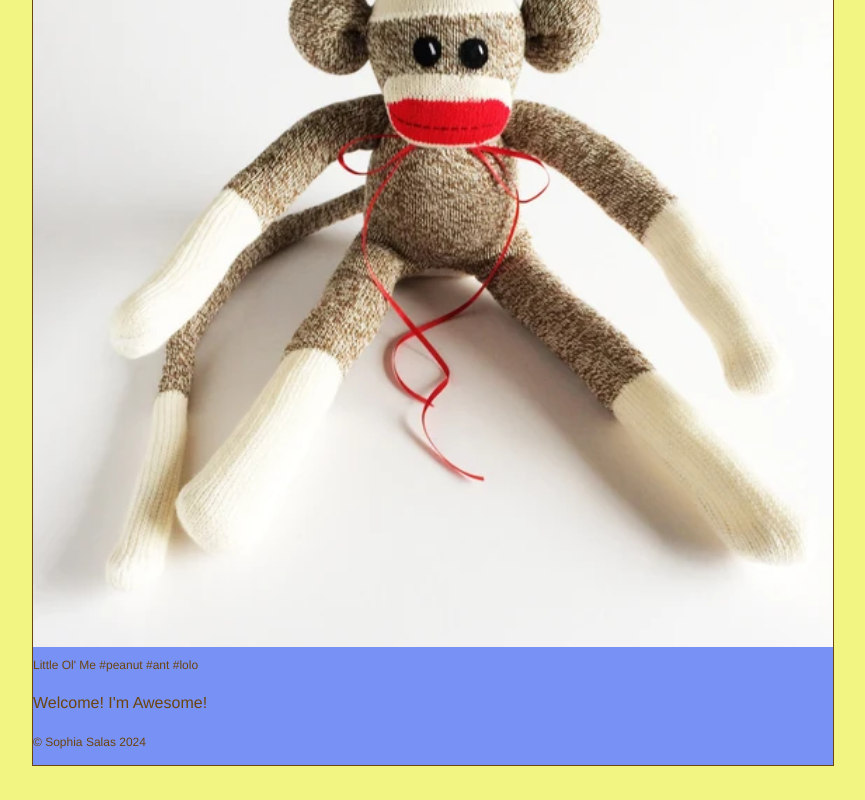
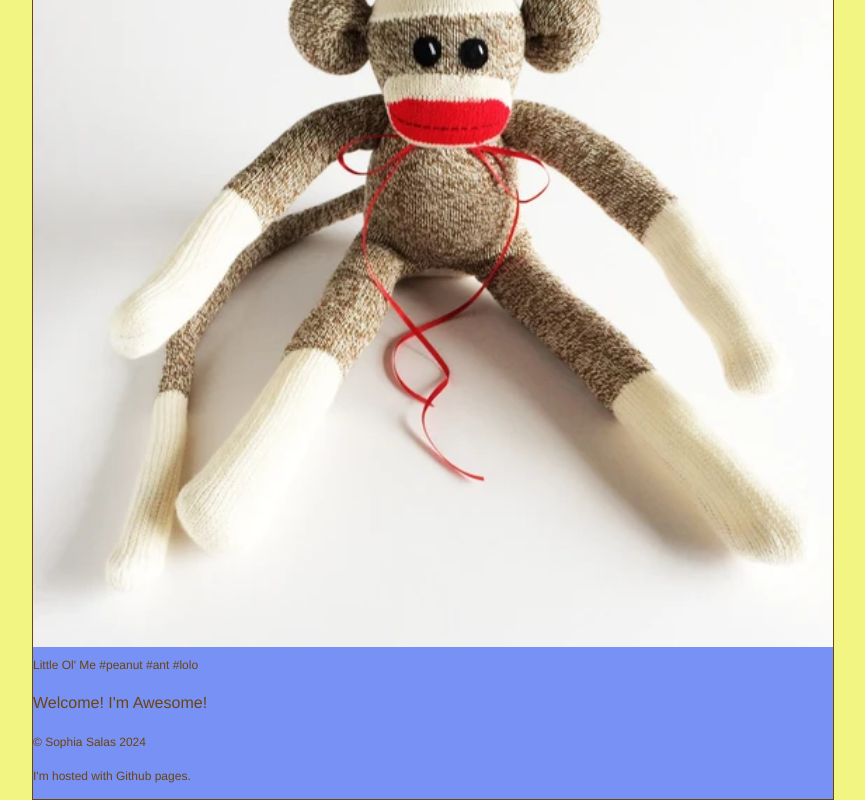
Before and after one commit to sophiaamariiee/SophiaS.github.io, a plain HTML site: page website-template/index.html in a window 1280 px wide. Shown: the part 371-1171 px from the top of the page, without its empty margins (207-1072 px from the left). Before the commit the page ends 1137 px from the top, so only its background shows below. Drawn offline with Linux system fonts and the light colour scheme.

Commit message:
Update index.html

```diff
--- a/website-template/index.html
+++ b/website-template/index.html
@@ -60,6 +60,10 @@ Welcome! I'm Awesome!
 
 <footer>
 <p> &#169; Sophia Salas 2024 </p>
+<html>
+<body>
+<p> I'm hosted with Github pages.</p>
+</body>
 
 </footer>
 
```
